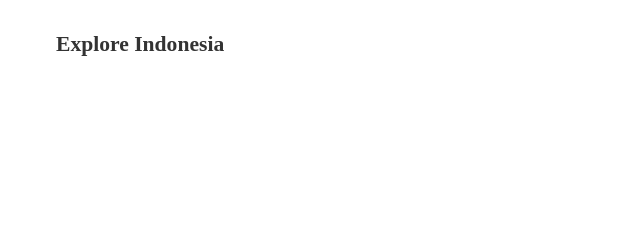
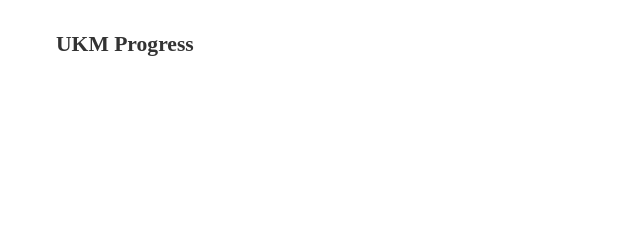
Before and after one commit to dewaaris8/UKMProgress, a plain HTML site: page index.html in a window 1280 px wide. Shown: the top 240 px of the page, 0-640 px from the left. Drawn offline with nearby package versions, Linux system fonts and the light colour scheme; files whose address does not match are found by name.

Commit message:
Add files via upload

```diff
--- a/index.html
+++ b/index.html
@@ -4,7 +4,8 @@
     <meta charset="UTF-8">
     <meta http-equiv="X-UA-Compatible" content="IE=edge">
     <meta name="viewport" content="width=device-width, initial-scale=1.0">
-    <title>Document</title>
+    <title>Progress</title>
+    <link rel="shortcut icon" href="img/PrimaryLogo.png">
     <link href="https://cdn.jsdelivr.net/npm/bootstrap@5.2.0/dist/css/bootstrap.min.css" rel="stylesheet" integrity="sha384-gH2yIJqKdNHPEq0n4Mqa/HGKIhSkIHeL5AyhkYV8i59U5AR6csBvApHHNl/vI1Bx" crossorigin="anonymous">
     <link rel="stylesheet" href="css/style.css">
     <link rel="stylesheet" href="css/all.css">
@@ -17,7 +18,7 @@
         <div class="nav-header">
             <nav>
                 <ul class="menu">
-                    <li class="logo"><a href="#"> <span  style="margin-top: -20px">Explore Indonesia</span></a></li>
+                    <li class="logo"><a href="#"> <span  style="margin-top: -20px">UKM Progress</span></a></li>
 					<li><a href="#">Teams</a></li>
 					<li><a href="#">Activities</a></li>
 					<li><a href="#">About</a></li>
```
